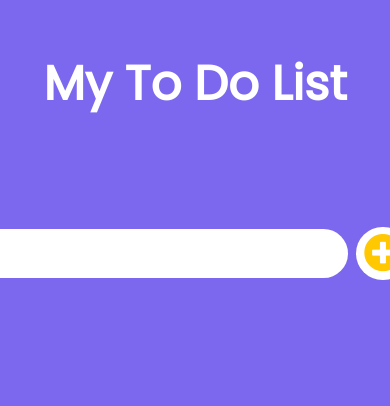
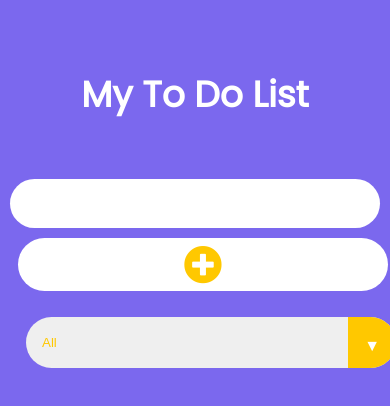
Before and after one commit to codebrewcoffee/to-do-List.github.io, a website: page index.html in a window 390 px wide. Drawn offline with Linux system fonts and the light colour scheme.

Commit message:
Your commit message here

```diff
--- a/styles.css
+++ b/styles.css
@@ -1,4 +1,4 @@
-*{
+* {
   margin: 0;
   padding: 0;
   box-sizing: border-box;
@@ -27,7 +27,7 @@ form input,
 form button {
   padding: 0.5rem;
   padding-left: 1rem;
-    font-size:1.8rem;
+  font-size: 1.8rem;
   border: none;
   background: white;
   border-radius: 2rem;
@@ -52,7 +52,7 @@ form button:hover {
 }
 
 .todo-container {
-    display:flex;
+  display: flex;
   justify-content: center;
   align-items: center;
 }
@@ -88,7 +88,7 @@ form button:hover {
   font-size: 1.5rem;
 }
 
-.complete-btn{
+.complete-btn {
   background: rgb(255, 200, 0);
 }
 
@@ -142,7 +142,7 @@ select {
 
 .select::after {
   content: "\25BC";
-    position:absolute;
+  position: absolute;
   background: rgb(255, 200, 0);
   top: 0;
   right: 0;
@@ -155,3 +155,37 @@ select {
   background: white;
   color: rgb(255, 200, 0);
 }
+
+/* Media query for devices with a max width of 480px */
+@media (max-width: 480px) {
+  body {
+    padding: 10px;
+  }
+
+  h1 {
+    font-size: 1.5em; /* Smaller font size for headers */
+  }
+
+  form {
+    flex-direction: column; /* Stack items vertically */
+    align-items: stretch; /* Stretch items to full width */
+  }
+
+  .todo-input {
+    width: 100%; /* Full width on small screens */
+    margin-bottom: 10px; /* Space between input and button */
+  }
+
+  .todo-button {
+    width: 100%; /* Full width button */
+    margin-bottom: 10px; /* Space between button and select */
+  }
+
+  .select {
+    width: 100%; /* Full width select */
+  }
+
+  .filter-todo {
+    width: 100%; /* Full width select element */
+  }
+}
```
Lines whose indentation alone changed are shown as unchanged.
